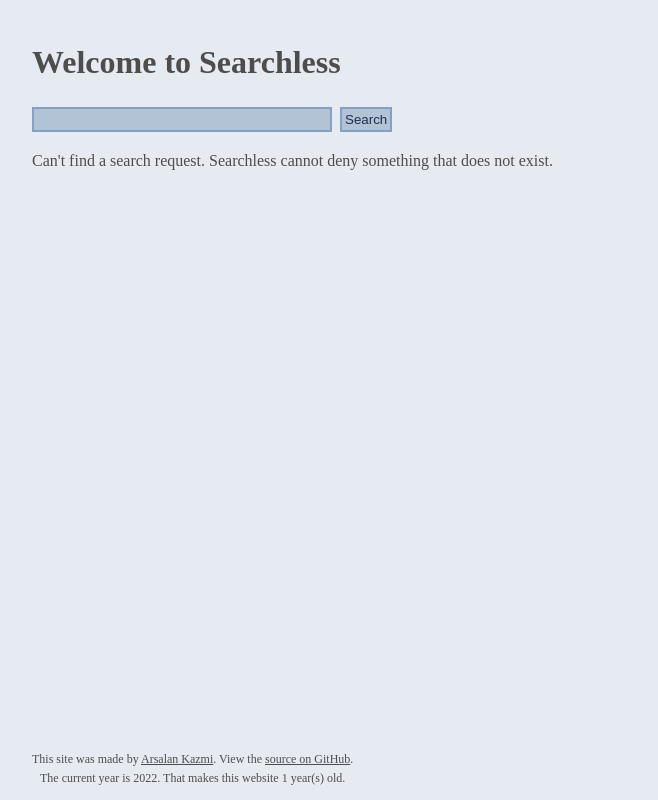
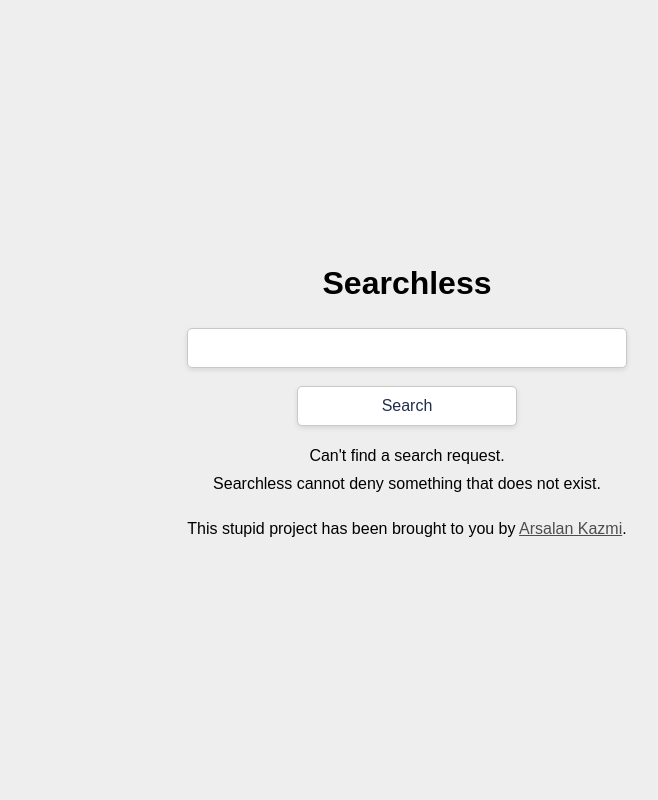
Before and after one commit to SpeedStriker243/searchless, a plain HTML site: page index.html in a window 1280 px wide. Shown: the whole page, without its empty margins (233-891 px from the left). Drawn offline with Linux system fonts and the light colour scheme.

Commit message:
Design refresh
It looks like DuckDuckGo now, I think

```diff
--- a/index.html
+++ b/index.html
@@ -2,25 +2,15 @@
 <html>
     <head>
         <meta name="viewport" content="width=device-width, initial-scale=1.0">
-		<meta property="og:type" content="website">
-		<meta property="og:url" content="https://that1m8head.github.io/searchless">
-		<meta property="og:title" content="Searchless">
-		<meta property="og:description" content="The anti-search engine.">
+        <meta property="title" content="Searchless">
         <meta property="description" content="The anti-search engine.">
         <link rel="icon" type="image/svg+xml" href="favicon.svg">
-		<link rel="icon" type="image/png" href="favicon.png">
-		<link rel="apple-touch-icon" sizes="180x180" href="apple-touch-icon.png">
-		<link rel="manifest" href="site.webmanifest">
-		<link rel="mask-icon" href="safari-pinned-tab.svg" color="#3c3e57">
-		<meta name="apple-mobile-web-app-title" content="Searchless">
-		<meta name="application-name" content="Searchless">
-		<meta name="msapplication-TileColor" content="#00aba9">
-		<meta name="theme-color" content="#ffffff">
         <link rel="stylesheet" href="searchless.css">
         <title>Searchless</title>
     </head>
     <body>
-		<h1 onclick="window.location.href = 'index.html'" style="cursor: pointer;">Welcome to Searchless</h1>
+        <div class="content">
+            <h1 onclick="window.location.href = 'index.html'" style="cursor: pointer;">Searchless</h1>
             <form action="index.html">
                 <input type="text" value="" id="searchless" name="q">
                 <input type="submit" value="Search">
@@ -28,14 +18,12 @@
             <p id="m1">We are hanging here...</p>
             <div id="s1">
                 <p>Want an actual search engine? We'll forward the request for you.</p>
-			<p onclick="realSearch('https://www.duckduckgo.com/?q=')" id="duck" class="searchbutton">Forward to DuckDuckGo</p>
-			<p onclick="realSearch('https://www.searx.xyz/search?q=')" id="searx" class="searchbutton">Forward to searX</p>
-			<p onclick="realSearch('https://www.startpage.com/sp/search?q=')" id="startpage" class="searchbutton">Forward to Startpage</p>
+                <a onclick="realSearch('https://www.duckduckgo.com/?q=')" id="duck" class="searchbutton">Forward to DuckDuckGo</a><br>
+                <a onclick="realSearch('https://www.searx.xyz/search?q=')" id="searx" class="searchbutton">Forward to searX</a><br>
+                <a onclick="realSearch('https://www.startpage.com/sp/search?q=')" id="startpage" class="searchbutton">Forward to Startpage</a>
             </div>
-		<footer>
-			<p>This site was made by <a href="https://that1m8head.github.io">Arsalan Kazmi</a>. View the <a href="https://github.com/That1M8Head/searchless">source on GitHub</a>.
-			<br>The current year is <span id="year"></span>. That makes this website <span id="age"></span> year(s) old.</p>
-		</footer>
+            <p>This stupid project has been brought to you by <a href="https://that1m8head.github.io">Arsalan Kazmi</a>.</p>
+        </div>
         <script src="searchless.js"></script>
     </body>
 </html>
--- a/searchless.css
+++ b/searchless.css
@@ -1,69 +1,70 @@
 body {
-	margin: 40px auto;
-	padding: 0 10px;
-	max-width: 750px;
-	line-height: 1.6;
-	min-height: 100%
+    display: flex;
+    margin: auto;
+    max-width: 500px;
+    min-height: 100vh;
+    padding: 0 20px;
+    line-height: 1.8;
+    font-size: 16px;
+    align-items: center;
+    justify-content: center;
+    font-family: sans-serif;
+    background-color: #eeeeee;
+    text-align: center;
 }
 
-h1 {
-	line-height: 1.4;
+a { color: #4D4D4D; }
+
+#duck      { color: #de5833; }
+#searx     { color: #13ad9d; }
+#startpage { color: #171b25; }
+
+.content {
+    display: inline-block;
 }
 
+h1 { line-height: 1.4; }
+
 input[type=text], input[type=submit] {
-	border: 2px solid;
-	padding: 3px;
-	margin-right: 4px;
+    font-size: 16px;
+    border: 1px solid #00000033;
+    padding: 10px 15px;
     display: inline-block;
     box-sizing: border-box;
+    border-radius: 5px;
+    font-family: sans-serif;
+    box-shadow: 0px 2px 5px 0px rgba(0,0,0,0.1);
+    animation: .2s;
+    color: #202d4d;
+    background-color: #ffffff;
+    border-color: #c9c9c9;
 }
+input[type=text] {
+    width: 100%;
+    margin-bottom: 18px;
+}
+input[type=submit] { width: 50%; }
+input[type=submit]:hover { filter: brightness(110%); }
+input[type=submit]:active { filter: brightness(80%); }
 
-input[type=text] { width: 40%; }
 .searchbutton {
     text-decoration: underline;
     cursor: pointer;
 }
 
-footer {
-	font-size: 12px;
-	padding-top: 10px;
-	max-width: 100%;
-	position: absolute;
-	bottom: 0;
-	text-align: center;
-}
-
-@media (prefers-color-scheme: light) {
-	body {
-		color: #4D4D4D;
-		background-color: #E6EBF1;
-	}
-	a {
-		color: #4D4D4D;
-	}
-	input[type=text], input[type=submit] {
-		color: #202d4d;
-		background-color: #b3c3d6;
-		border-color: #83a1c5;
-	}
-	#duck      { color: #de5833; }
-	#searx     { color: #13ad9d; }
-	#startpage { color: #171b25; }
-}
 @media (prefers-color-scheme: dark) {
     body {
         color: #F4F4F4;
-		background-color: #333333;
+        background-color: #111111;
     }
     a {
         color: #F4F4F4;
     }
     input[type=text], input[type=submit] {
         color: #F4F4F4;
-		background-color: #2d3958;
-		border-color: #444f69;
+        background-color: #333333;
+        border-color: #444444;
     }
-	#duck      { color: #de5833; }
     #searx     { color: #01d7c0; }
     #startpage { color: #4e79e6; }
 }
--- a/searchless.js
+++ b/searchless.js
@@ -7,7 +7,7 @@
 var msgToDisplay;
 var action;
 if (filteredString.length < 1 || pureString == "?q") {
-	msgToDisplay = "Can't find a search request. Searchless cannot deny something that does not exist.";
+	msgToDisplay = "Can't find a search request.<br>Searchless cannot deny something that does not exist.";
 	document.getElementById("s1").style.display = "none";
 }
 else {
@@ -34,7 +34,7 @@
 		break;
 }
 console.log(action);
-	msgToDisplay = "Your search request, which is \"" + pureString + "\", was " + action + ".\nThank you for choosing Searchless as your non-search engine!";
+	msgToDisplay = "Your search request, which is \"" + pureString + "\", was " + action + ".<br>Thank you for choosing Searchless as your non-search engine!";
 	document.getElementById("s1").style.display = "initial";
 }
 console.log(msgToDisplay);
@@ -43,6 +43,4 @@
 {
 	window.location.href = engine + pureString;
 }
-document.getElementById("year").innerHTML = new Date().getFullYear();
-document.getElementById("age").innerHTML = new Date().getFullYear() - 2021;
 // @license-end
```
Lines whose indentation alone changed are shown as unchanged.
